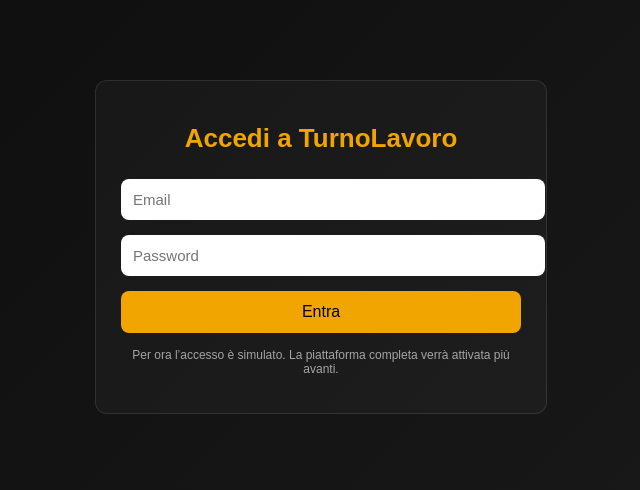
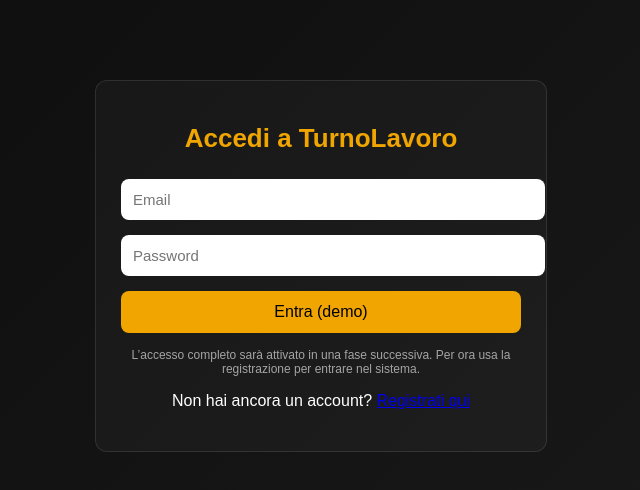
Before and after one commit to duiliotnt91-boop/1TURNOLAVORO.COM, a plain HTML site: page App/Login.html in a window 1280 px wide. Shown: the whole page, without its empty margins (319-959 px from the left). Drawn offline with Linux system fonts and the light colour scheme.

Commit message:
Update Login.html

```diff
--- a/App/Login.html
+++ b/App/Login.html
@@ -12,13 +12,21 @@
 
     <h1 class="app-title">Accedi a TurnoLavoro</h1>
 
-    <form class="login-form" action="../contact.html" method="POST">
+    <!-- Login ancora solo “di facciata” -->
+    <form class="login-form">
         <input type="email" name="email" placeholder="Email" required />
         <input type="password" name="password" placeholder="Password" required />
-        <button type="submit" class="btn-primary">Entra</button>
+        <button type="button" class="btn-primary">Entra (demo)</button>
     </form>
 
-    <p class="app-note">Per ora l’accesso è simulato. La piattaforma completa verrà attivata più avanti.</p>
+    <p class="app-note">
+        L’accesso completo sarà attivato in una fase successiva.
+        Per ora usa la registrazione per entrare nel sistema.
+    </p>
+
+    <p class="app-link">
+        Non hai ancora un account? <a href="Register.html">Registrati qui</a>
+    </p>
 
 </div>
 
```
